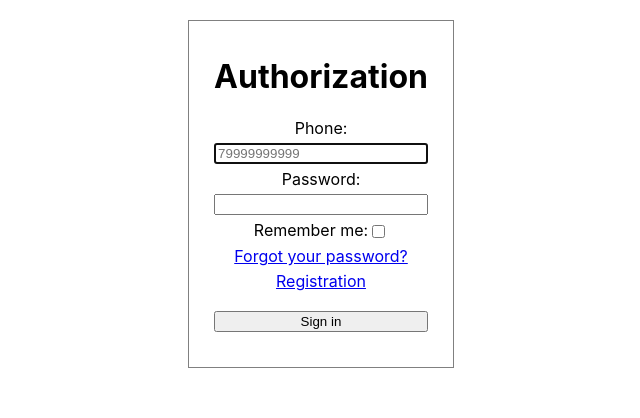
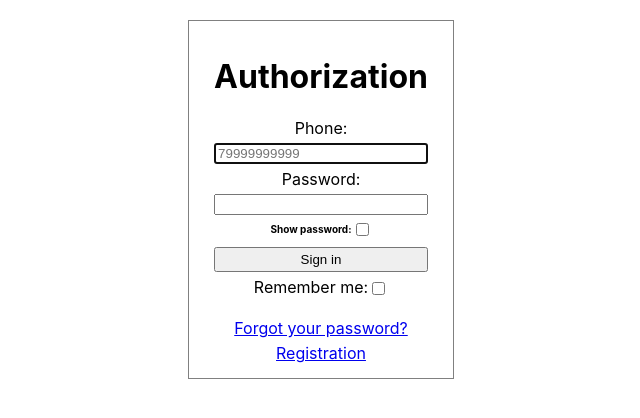
Before and after one commit to romankuvshanov/echo-test-frontend, a React (Create React App) app: page / in a window 1280 px wide. Shown: the top 418 px of the page, without its empty margins (319-959 px from the left). Built offline with nearby package versions, Linux system fonts and the light colour scheme.

Commit message:
Made show password checkbox

```diff
--- a/src/components/AuthComponent/AuthComponent.jsx
+++ b/src/components/AuthComponent/AuthComponent.jsx
@@ -8,6 +8,7 @@ import { update } from "../../features/token/tokenSlice";
 
 export default function AuthComponent() {
   const [errors, setErrors] = useState([]);
+  const [showPassword, setShowPassword] = useState(false);
   const navigate = useNavigate();
   const dispatch = useDispatch();
   async function handleSubmit(event) {
@@ -31,7 +32,6 @@ export default function AuthComponent() {
 
       let result = await response.json();
       if (response.ok) {
-        //setErrors([]);
         if (formData.get("remember-me-input"))
           localStorage.setItem("token", result?.token);
         dispatch(update(result?.token));
@@ -59,13 +59,17 @@ export default function AuthComponent() {
       {errors.length ? (
         <ErrorComponent errors={errors}></ErrorComponent>
       ) : (
-        <AuthFormContent onSubmit={handleSubmit}></AuthFormContent>
+        <AuthFormContent
+          onSubmit={handleSubmit}
+          showPassword={showPassword}
+          onShowPasswordChange={() => setShowPassword(!showPassword)}
+        ></AuthFormContent>
       )}
     </BlockContainerComponent>
   );
 }
 
-function AuthFormContent({ onSubmit }) {
+function AuthFormContent({ onSubmit, showPassword, onShowPasswordChange }) {
   return (
     <form className={"auth-form"} onSubmit={onSubmit}>
       <label htmlFor={"phone-input"}>Phone: </label>
@@ -85,10 +89,21 @@ function AuthFormContent({ onSubmit }) {
       <input
         id={"password-input"}
         name={"password"}
-        type={"password"}
+        type={showPassword ? "text" : "password"}
         required={true}
       />
-      <div>
+      <label className={"show-password-label"}>
+        Show password:
+        <input
+          type={"checkbox"}
+          value={showPassword}
+          onChange={onShowPasswordChange}
+        />
+      </label>
+      <button className={"auth-form__submit-button"} type={"submit"}>
+        Sign in
+      </button>
+      <div className={"auth-form__remember-me-container"}>
         <label htmlFor={"remember-me-input"}>Remember me:</label>
         <input
           className={"auth-form__remember-me-input"}
@@ -99,9 +114,6 @@ function AuthFormContent({ onSubmit }) {
       </div>
       <Link to={"/reset"}>Forgot your password?</Link>
       <Link to={"/signup"}>Registration</Link>
-      <button className={"auth-form__submit-button"} type={"submit"}>
-        Sign in
-      </button>
     </form>
   );
 }
--- a/src/components/AuthComponent/AuthComponent.scss
+++ b/src/components/AuthComponent/AuthComponent.scss
@@ -8,10 +8,23 @@
    vertical-align: middle;
 }
 
+.show-password-label {
+  font-weight: bold;
+  font-size: x-small;
+  display: flex;
+  justify-content: center;
+  align-items: center;
+}
+
 .auth-form__submit-button {
-  margin-top: 15px;
-  margin-bottom: 20px;
+  margin-top: 3px;
+  margin-bottom: 0;
+  height: 25px;
   &:hover {
     cursor: pointer;
   }
 }
+
+.auth-form__remember-me-container {
+  margin-bottom: 15px;
+}
```
